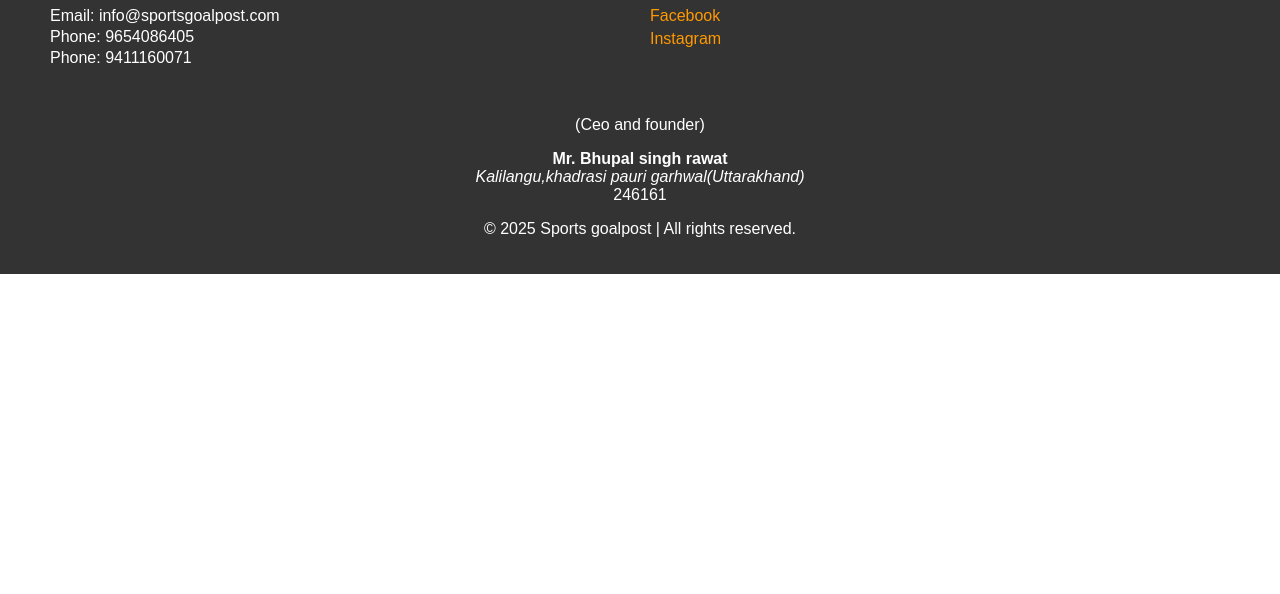
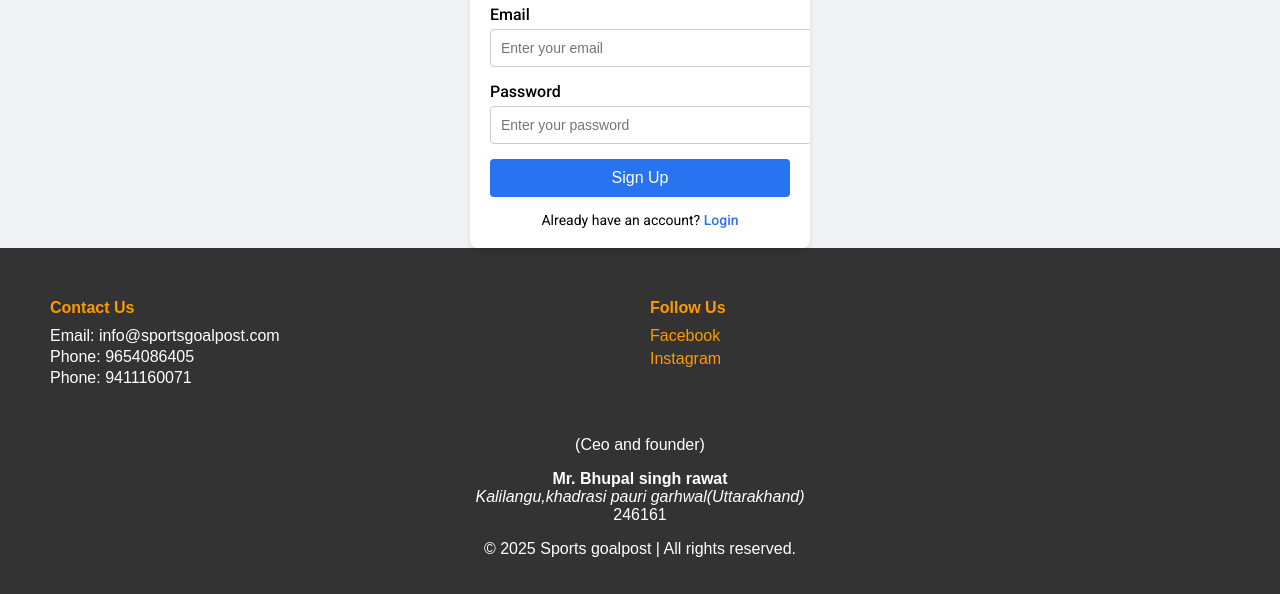
Before and after one commit to Withashishrawat/sportsgoalpost, a plain HTML site: page signup.html in a window 1280 px wide. Shown: the part 311-905 px from the top of the page. Before the commit the page ends 800 px from the top, so only its background shows below. Drawn offline with Linux system fonts and the light colour scheme; files that its build step writes are made by us from their sources; the site is published under a folder, as on GitHub Pages, so addresses that start at the root find nothing.

Commit message:
signup.html

```diff
--- a/signup.html
+++ b/signup.html
@@ -4,9 +4,9 @@
     <meta charset="UTF-8">
     <meta name="viewport" content="width=device-width, initial-scale=1.0">
     <title>Signup</title>
-    <link rel="stylesheet" href="/css/login.css">
-    <link rel="stylesheet" href="css/style.css">
-    <link rel="stylesheet" href="/css/meadiaquery.css">
+    <link rel="stylesheet" href="login.css">
+    <link rel="stylesheet" href="style.css">
+    <link rel="stylesheet" href="meadiaquery.css">
     <link href="https://fonts.googleapis.com/css2?family=Roboto:wght@400;500;700&display=swap" rel="stylesheet">
 
 </head>
```
